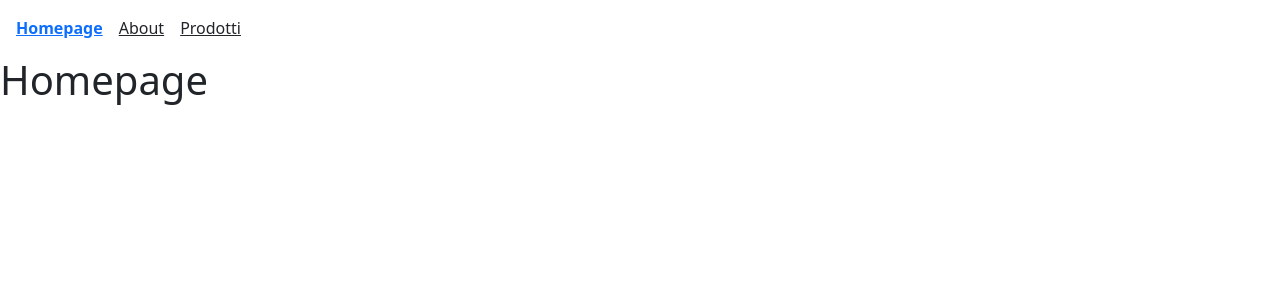
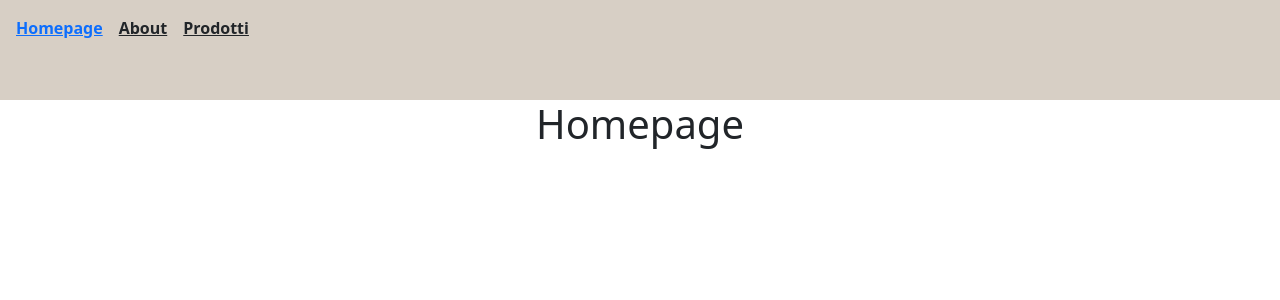
Before and after one commit to tizianotambone/react-router, a React (Vite) app in the folder react-router/: page / in a window 1280 px wide. Shown: the top 300 px of the page. Built offline with nearby package versions, Linux system fonts and the light colour scheme.

Commit message:
[UPD] default layout

```diff
--- a/react-router/src/App.css
+++ b/react-router/src/App.css
@@ -0,0 +1,17 @@
+.img{
+    width: 250px;
+}
+.price{
+    background-color: rgba(134, 247, 247, 0.407);
+    width: 70px;
+}
+.bg{
+    background-color: rgb(227, 227, 221);
+}
+.nav{
+    height: 100px;
+    background-color: rgb(215, 207, 197);
+}
+.fw{
+    font-weight: 700;
+}
--- a/react-router/src/App.jsx
+++ b/react-router/src/App.jsx
@@ -4,6 +4,7 @@ import Homepage from './pages/Homepage'
 import About from './pages/About'
 import Products from './pages/Products'
 import {BrowserRouter, Routes,Route}from "react-router-dom"
+import DefaultLayout from './layouts/DefaultLayout'
 
 function App() {
 
@@ -12,10 +13,11 @@ function App() {
     <>
       <BrowserRouter>
       <Routes>
-        <Route path='/' Component={Homepage}></Route>
-        <Route path='/about' Component={About}></Route>
-        <Route path='/product' Component={Products}></Route>
-
+        <Route Component={DefaultLayout}>
+          <Route path='/' Component={Homepage}></Route>
+          <Route path='/about' Component={About}></Route>
+          <Route path='/product' Component={Products}></Route>
+        </Route>
       </Routes>
     </BrowserRouter>
     </>
--- a/react-router/src/components/Navbar.jsx
+++ b/react-router/src/components/Navbar.jsx
@@ -18,8 +18,8 @@ function Navbar() {
 
   return (
     <header>
-      <nav>
-        <ul className="list-unstyled d-flex gap-3 m-3">
+      <nav className=' nav'>
+        <ul className="list-unstyled d-flex gap-3 m-3 fw">
           {links.map((link, index) => (
             <li key={index}>
               <NavLink
--- /dev/null
+++ b/react-router/src/layouts/DefaultLayout.jsx
@@ -0,0 +1,20 @@
+import React from 'react'
+import Navbar from '../components/Navbar';
+import { Outlet } from 'react-router-dom';
+
+function DefaultLayout() {
+  return (
+    <>
+
+    <header>
+        <Navbar/>
+    </header>
+
+    <main>
+        <Outlet/>
+    </main>
+    </>
+  )
+}
+
+export default DefaultLayout
--- a/react-router/src/pages/About.jsx
+++ b/react-router/src/pages/About.jsx
@@ -1,10 +1,8 @@
 import React from 'react'
-import Navbar from '../components/Navbar'
 
 function About() {
   return (
     <div>
-         <Navbar/>
          <h1 className="text-center">Chi siamo</h1>
         <p className="text-center">
           Qui puoi trovare tutte le info
--- a/react-router/src/pages/Homepage.jsx
+++ b/react-router/src/pages/Homepage.jsx
@@ -1,11 +1,9 @@
 import React from 'react'
-import Navbar from '../components/Navbar'
 
 function Homepage() {
   return (
-    <div>
-        <Navbar/>
-      <h1>Homepage</h1>
+    <div >
+      <h1 className='text-center'>Homepage</h1>
     </div>
   )
 }
--- a/react-router/src/pages/Products.jsx
+++ b/react-router/src/pages/Products.jsx
@@ -1,7 +1,6 @@
 import React from 'react'
 import { useEffect, useState } from 'react'
 import axios from 'axios'
-import Navbar from '../components/Navbar'
 
 function Products() {
 
@@ -23,26 +22,25 @@ function Products() {
 
     return (
         <div className='container'>
-            <Navbar />
             <div className="row">
                 <div className="col-12">
-                    <h1>Lista Articoli</h1>
+                    <h1 className='text-center mt-3'>Lista Articoli</h1>
                 </div>
             </div>
-            <div className="row">
+            <div className="row bg">
                 {
                     products == null ? (
                         <div> Loading..</div>
                     ) : (
                         products.map((e) => {
                             return (
-                                <div className="col-12 col-md-6 col-lg-4" key={e.id}>
-                                    <div className="card h-100">
-                                        <img src={e.image || e.image} className="card-img-top img-fluid" alt={e.title} />
+                                <div className="col-12 col-md-6 col-lg-4 mt-5 img" key={e.id}>
+                                    <div className="card h-80">
+                                        <img src={e.image || e.image} className="card-img-top img-fluid " alt={e.title} />
                                         <div className="card-body">
                                             <h5 className="card-title">{e.title}</h5>
                                             <p className="card-text">{e.description}</p>
-                                            <p className="card-text">€ {e.price}</p>
+                                            <p className="card-text price">€ {e.price}</p>
                                         </div>
                                     </div>
                                 </div>
```
